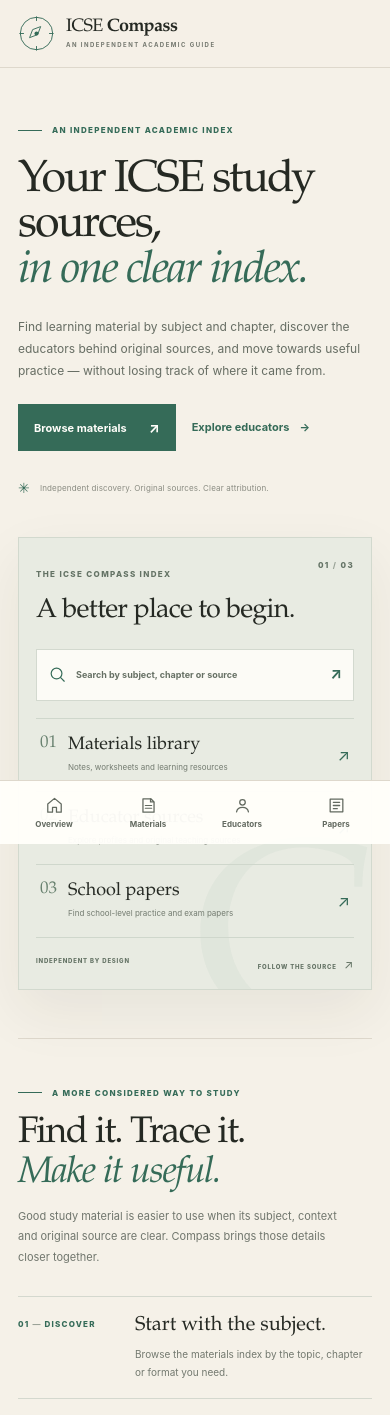
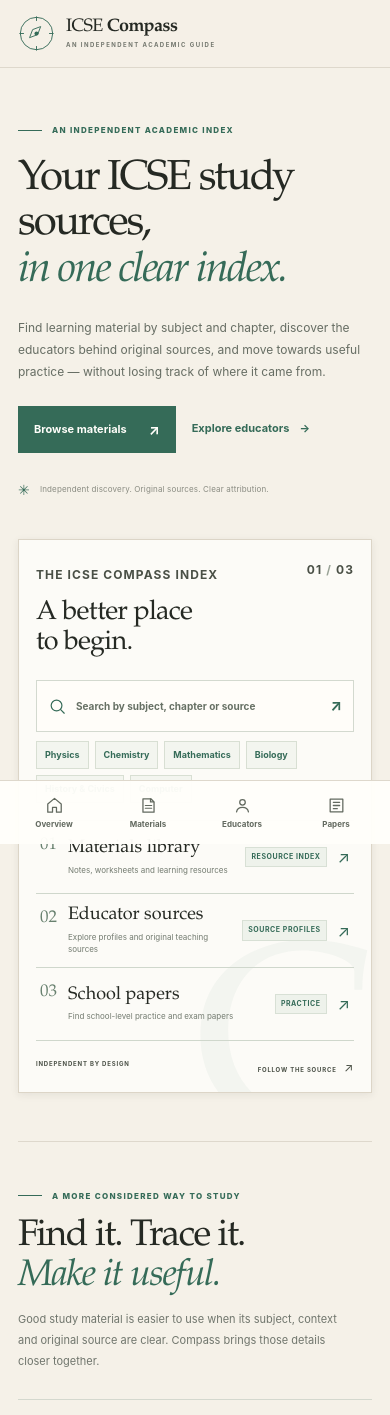
Before and after one commit to icse-cbse-10-12/icse-compass, a SvelteKit app: page / in a window 390 px wide. Shown: the top 1415 px of the page. Built offline with nearby package versions, Linux system fonts and the light colour scheme.

Commit message:
feat: sharpen homepage and add subject quick searches

```diff
--- a/src/routes/+page.svelte
+++ b/src/routes/+page.svelte
@@ -39,20 +39,32 @@
         <span class="search-action" aria-hidden="true">↗</span>
       </a>
 
+      <nav class="subject-shortcuts" aria-label="Quick subject searches">
+        <a href="{siteBase}/materials/?q=Physics">Physics</a>
+        <a href="{siteBase}/materials/?q=Chemistry">Chemistry</a>
+        <a href="{siteBase}/materials/?q=Mathematics">Mathematics</a>
+        <a href="{siteBase}/materials/?q=Biology">Biology</a>
+        <a href="{siteBase}/materials/?q=History%20%26%20Civics">History &amp; Civics</a>
+        <a href="{siteBase}/materials/?q=Computer">Computer</a>
+      </nav>
+
       <nav class="hero-index-list" aria-label="Explore the ICSE Compass index">
         <a class="hero-index-row" href="{siteBase}/materials/">
           <span class="index-ordinal">01</span>
           <span class="index-row-copy"><strong>Materials library</strong><small>Notes, worksheets and learning resources</small></span>
+          <span class="index-row-meta">RESOURCE INDEX</span>
           <span class="index-row-arrow" aria-hidden="true">↗</span>
         </a>
         <a class="hero-index-row" href="{siteBase}/creators/">
           <span class="index-ordinal">02</span>
           <span class="index-row-copy"><strong>Educator sources</strong><small>Explore profiles and original teaching sources</small></span>
+          <span class="index-row-meta">SOURCE PROFILES</span>
           <span class="index-row-arrow" aria-hidden="true">↗</span>
         </a>
         <a class="hero-index-row" href="{siteBase}/school-papers/">
           <span class="index-ordinal">03</span>
           <span class="index-row-copy"><strong>School papers</strong><small>Find school-level practice and exam papers</small></span>
+          <span class="index-row-meta">PRACTICE</span>
           <span class="index-row-arrow" aria-hidden="true">↗</span>
         </a>
       </nav>
@@ -108,7 +120,7 @@
     padding-block: 78px 88px;
   }
   .hero-copy { max-width: 610px; }
-  .hero-copy h1 { max-width: 690px; margin: 27px 0 22px; font-size: clamp(48px, 5.5vw, 76px); line-height: 1.01; letter-spacing: -2.9px; }
+  .hero-copy h1 { max-width: 740px; margin: 27px 0 22px; font-size: clamp(42px, 4.5vw, 64px); line-height: 1.08; letter-spacing: -2.5px; }
   .hero-copy h1 em { color: var(--green); font-weight: 400; }
   .hero-description { max-width: 510px; font-size: 13px; line-height: 1.95; }
   .hero-actions { gap: 22px; margin-top: 30px; }
@@ -119,15 +131,20 @@
     min-width: 0;
     padding: 27px 28px 18px;
     overflow: hidden;
-    background: #e8ebe2;
-    border: 1px solid #d2d9ce;
-    box-shadow: 0 22px 55px rgba(37, 41, 35, .07);
+    background: #fcfbf7;
+    border: 1px solid #dcd5c7;
+    box-shadow: 0 2px 8px rgba(37, 41, 35, .08);
   }
   .product-panel-heading, .product-panel-footer { position: relative; z-index: 1; display: flex; align-items: flex-start; justify-content: space-between; gap: 16px; }
-  .panel-kicker, .panel-edition, .product-panel-footer { color: #647365; font-size: 8px; font-weight: 850; letter-spacing: 1.35px; }
+  .panel-kicker, .panel-edition { color: #4a5046; font-size: 12px; font-weight: 700; letter-spacing: 1.1px; }
+  .product-panel-footer { color: #4a5046; font-size: 9px; font-weight: 750; letter-spacing: 1px; }
   .product-panel-heading h2 { margin: 13px 0 0; color: var(--ink); font: 500 clamp(25px, 2.6vw, 34px)/1.12 var(--serif); letter-spacing: -.7px; }
   .panel-edition { white-space: nowrap; }
   .panel-edition i { color: #9aa397; font-style: normal; }
+  .subject-shortcuts { position: relative; z-index: 1; display: flex; flex-wrap: wrap; gap: 7px; margin-top: 11px; }
+  .subject-shortcuts a { display: inline-flex; align-items: center; min-height: 29px; padding: 5px 10px; color: #356b58; background: #f3f5ef; border: 1px solid #d8dfd3; font-size: 10px; font-weight: 650; line-height: 1.2; transition: background .18s ease, border-color .18s ease, color .18s ease; }
+  .subject-shortcuts a:hover, .subject-shortcuts a:focus-visible { color: #244d3e; background: #eaf0e8; border-color: #9eb5a4; }
+  .subject-shortcuts a:focus-visible { outline: 2px solid #356b58; outline-offset: 2px; }
   .hero-search-link {
     position: relative; z-index: 1;
     display: flex; align-items: center; gap: 13px;
@@ -146,7 +163,8 @@
   .index-row-copy { display: flex; min-width: 0; flex-direction: column; gap: 5px; }
   .index-row-copy strong { color: var(--ink); font: 500 19px/1.1 var(--serif); }
   .index-row-copy small { color: #737b70; font-size: 9px; line-height: 1.5; }
-  .index-row-arrow { margin-left: auto; color: var(--green); font-size: 16px; }
+  .index-row-meta { margin-left: auto; padding: 5px 7px; color: #356b58; background: #eef2eb; border: 1px solid #d8e0d5; font-size: 8px; font-weight: 750; letter-spacing: .55px; white-space: nowrap; }
+  .index-row-arrow { color: var(--green); font-size: 16px; }
   .product-panel-footer { margin-top: 18px; font-size: 7px; letter-spacing: 1.1px; }
   .product-panel-footer b { margin-left: 5px; font-size: 12px; font-weight: 400; }
   .panel-watermark { position: absolute; z-index: 0; right: -8px; bottom: -77px; color: rgba(53, 107, 88, .045); font: 500 260px/.8 var(--serif); pointer-events: none; }
@@ -167,7 +185,7 @@
   @media (max-width: 1050px) {
     .home-hero { grid-template-columns: minmax(0, 1fr) minmax(360px, .95fr); gap: 34px; min-height: 590px; padding-block: 64px 72px; }
     .hero-product-panel { padding-inline: 22px; }
-    .hero-copy h1 { font-size: clamp(45px, 5.1vw, 62px); }
+    .hero-copy h1 { font-size: clamp(42px, 4.4vw, 58px); }
     .home-method { gap: 42px; }
     .method-step { padding-inline: 14px; }
   }
@@ -183,13 +201,16 @@
   }
   @media (max-width: 600px) {
     .home-hero { gap: 31px; padding-block: 48px 48px; }
-    .hero-copy h1 { margin-top: 22px; font-size: clamp(43px, 11.5vw, 59px); letter-spacing: -2px; }
+    .hero-copy h1 { margin-top: 22px; font-size: clamp(42px, 10.5vw, 57px); letter-spacing: -2px; }
     .hero-description { font-size: 12px; line-height: 1.85; }
     .hero-actions { gap: 9px 16px; margin-top: 22px; }
     .hero-footnote { margin-top: 26px; font-size: 8px; }
     .hero-product-panel { padding: 21px 17px 15px; }
     .product-panel-heading h2 { font-size: 27px; }
-    .hero-search-link { min-height: 52px; gap: 9px; margin-top: 22px; padding-inline: 11px; font-size: 9px; }
+    .hero-search-link { min-height: 52px; gap: 9px; margin-top: 22px; padding-inline: 11px; font-size: 10px; }
+    .subject-shortcuts { gap: 6px; margin-top: 9px; }
+    .subject-shortcuts a { min-height: 28px; padding-inline: 8px; font-size: 9px; }
+    .index-row-meta { padding: 4px 5px; font-size: 7px; }
     .hero-index-row { min-height: 73px; gap: 11px; }
     .index-row-copy strong { font-size: 18px; }
     .index-row-copy small { font-size: 8px; }
--- a/src/routes/materials/+page.svelte
+++ b/src/routes/materials/+page.svelte
@@ -47,7 +47,11 @@
     query = ''; subjectId = ''; chapterId = ''; creatorId = ''; resourceType = ''; sort = 'relevance';
   }
 
-  onMount(() => { void loadCatalogue(); });
+  onMount(() => {
+    const params = new URLSearchParams(window.location.search);
+    query = params.get('q') ?? '';
+    void loadCatalogue();
+  });
 </script>
 
 <svelte:head>
```
